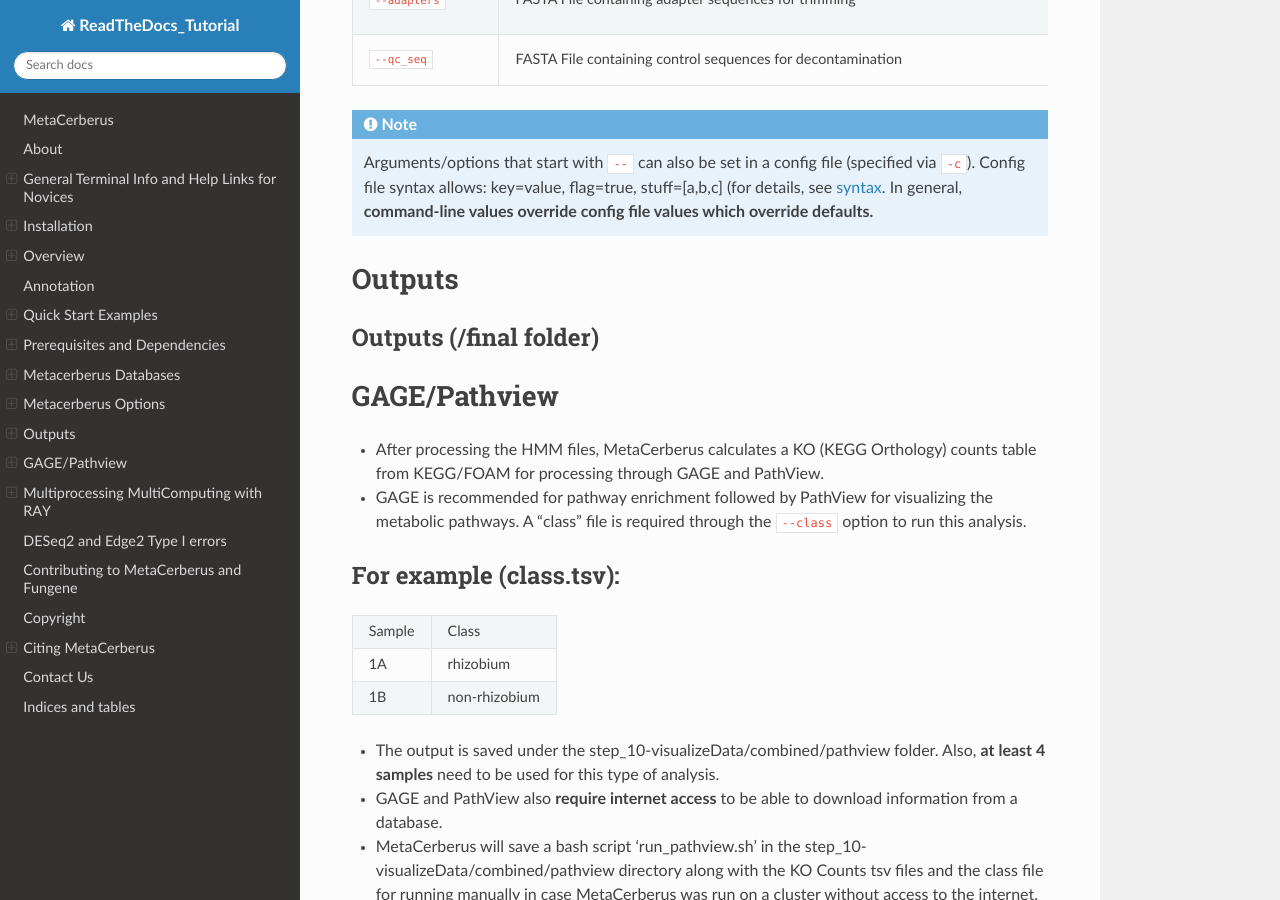
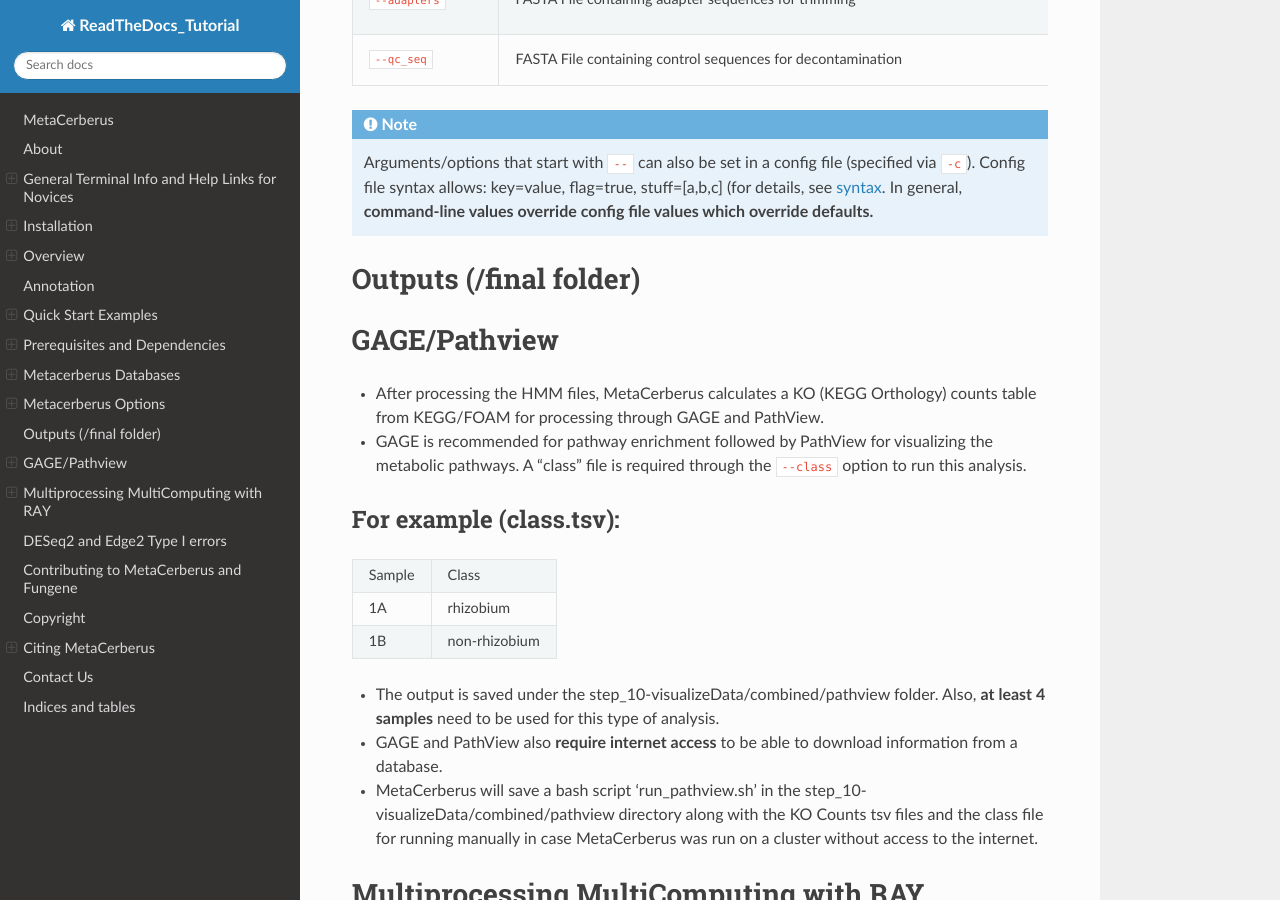
Before and after one commit to jhensl19/github_practice1, a Sphinx documentation site: the page built from source/index.rst, in a window 1280 px wide and 900 px high, scrolled down 14486 px. Built offline with Sphinx 7.4.7 and the Read the Docs theme 2.0.0, drawn with Linux system fonts in a browser that asks for light colours.

Commit message:
Close to finished with Wiki contents

```diff
--- a/source/index.rst
+++ b/source/index.rst
@@ -674,34 +674,31 @@
    Arguments/options that start with ``--`` can also be set in a config file (specified via ``-c``). Config file syntax allows: key=value, flag=true, stuff=[a,b,c] (for details, see `syntax`_. In general, **command-line values override config file values which override defaults.**
 .. _syntax: https://goo.gl/R74nmi
 
-Outputs
-==========
-
 Outputs (/final folder)
----------------------------
+==========================
 
 +----------------+----------------------------------------------------------------------------------------+----------------------------+
 | File extension | Description Summary                                                                    | MetaCerberus Update Version|
 +----------------+----------------------------------------------------------------------------------------+----------------------------+
-| .gff	        | General Feature Format	                                                                | 1.3
+| .gff	        | General Feature Format	                                                                | 1.3                        |
 +----------------+----------------------------------------------------------------------------------------+----------------------------+
-| .gbk	        |  GenBank Format      	                                                                | 1.3
+| .gbk	        |  GenBank Format      	                                                                | 1.3                        |
 +----------------+----------------------------------------------------------------------------------------+----------------------------+
-| .fna	        |   Nucleotide FASTA file of the input contig sequences.                                 |	1.3
+| .fna	        |   Nucleotide FASTA file of the input contig sequences.                                 |	1.3                        |
 +----------------+----------------------------------------------------------------------------------------+----------------------------+
-| .faa	        | Protein FASTA file of the translated CDS/ORFs sequences.                               |	1.3
+| .faa	        | Protein FASTA file of the translated CDS/ORFs sequences.                               |	1.3                        |
 +----------------+----------------------------------------------------------------------------------------+----------------------------+
-| .ffn	        |  FASTA Feature Nucleotide file, the Nucleotide sequence of translated CDS/ORFs.        |	1.3
+| .ffn	        |  FASTA Feature Nucleotide file, the Nucleotide sequence of translated CDS/ORFs.        |	1.3                        |
 +----------------+----------------------------------------------------------------------------------------+----------------------------+
-| .html 	        |  Summary statistics and/or visualizations, in step 10 folder                           |	1.3
+| .html 	        |  Summary statistics and/or visualizations, in step 10 folder                           |	1.3                        |
 +----------------+----------------------------------------------------------------------------------------+----------------------------+
-| .txt           |	Statistics relating to the annotated features found.                                 |	1.3
+| .txt           |	Statistics relating to the annotated features found.                                 |	1.3                        |
 +----------------+----------------------------------------------------------------------------------------+----------------------------+
-| level.tsv	     |  Various levels of hierachical steps that is tab-separated file from various databases |	1.3
+| level.tsv	     |  Various levels of hierachical steps that is tab-separated file from various databases |	1.3                        |
 +----------------+----------------------------------------------------------------------------------------+----------------------------+
-| rollup.tsv     |  	All levels of hierachical steps that is tab-separated file from various databases    |	1.3
+| rollup.tsv     |  	All levels of hierachical steps that is tab-separated file from various databases    |	1.3                        |
 +----------------+----------------------------------------------------------------------------------------+----------------------------+
-| .tsv           | 	Final Annotation summary, Tab-separated file of all features from various databases  |	1.3
+| .tsv           | 	Final Annotation summary, Tab-separated file of all features from various databases  |	1.3                        |
 +----------------+----------------------------------------------------------------------------------------+----------------------------+
 
 GAGE/Pathview
```
